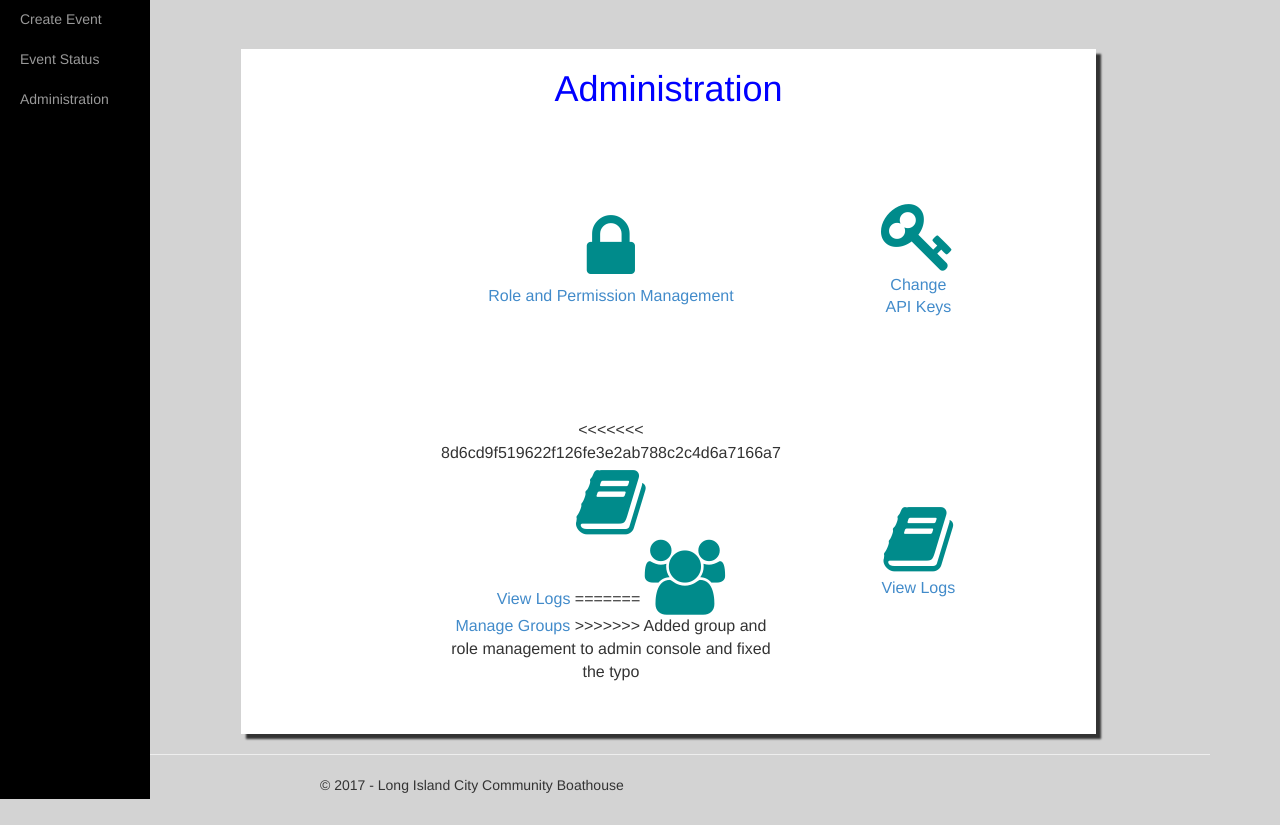
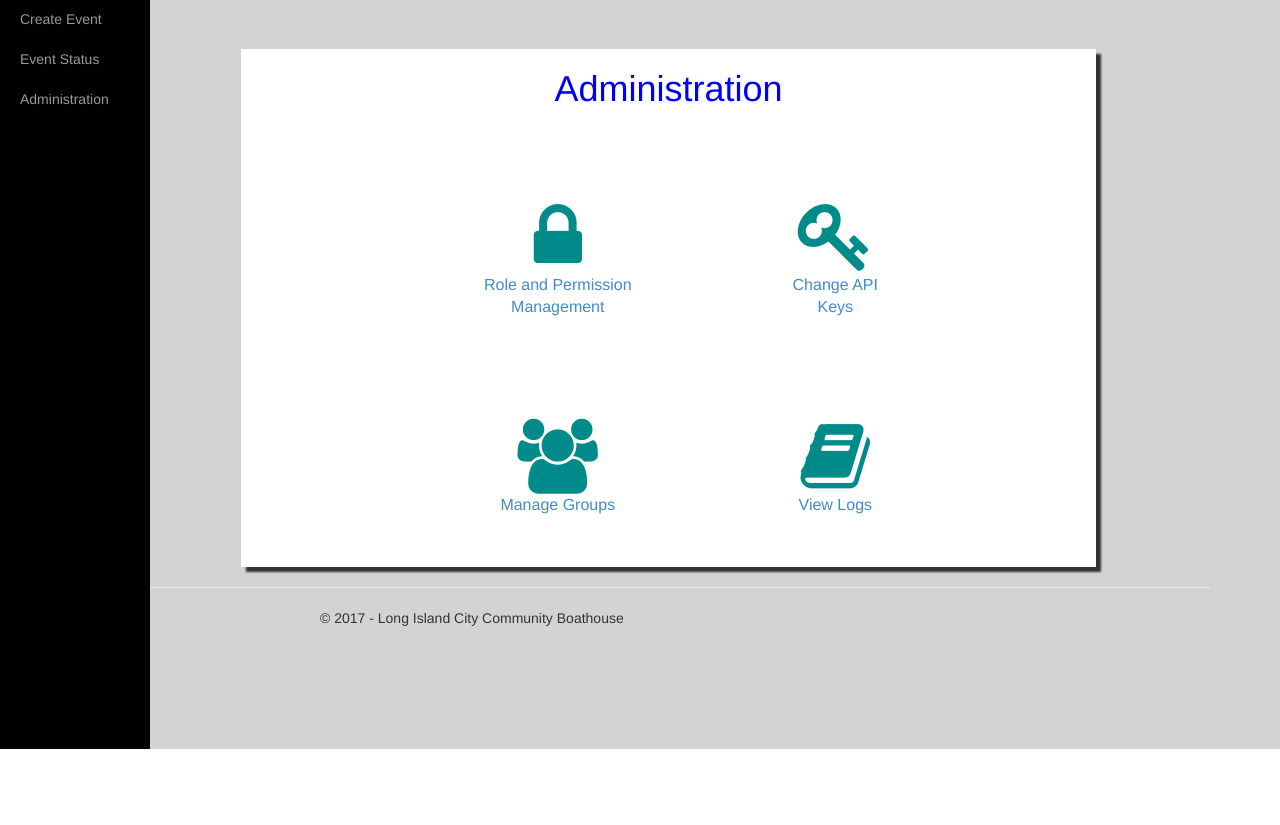
Before and after one commit to LICCB/EventSyndication, a Django app: page /eventsyndication/admin in a window 1280 px wide. Shown: the part 51-876 px from the top of the page. After the commit the page ends 800 px from the top, so only its background shows below. Run offline with Django 3.2, Linux system fonts and the light colour scheme; some libraries are stand-ins or nearby versions.

Commit message:
added the group and role management urls

```diff
--- a/webapp/templates/webapp/admin.html
+++ b/webapp/templates/webapp/admin.html
@@ -19,13 +19,8 @@
         </tr>
         <tr>
             <td>
-<<<<<<< 8d6cd9f519622f126fe3e2ab788c2c4d6a7166a7
-                <i class="fa fa-book" ></i><br />
-                <a href="#">View Logs</a>
-=======
                 <i class="fa fa-group"></i><br />
                 <a href="{% url 'groupManagement' %}">Manage Groups</a>
->>>>>>> Added group and role management to admin console and fixed the typo
             </td>
             <td>
                 <i class="fa fa-book"></i><br />
```
